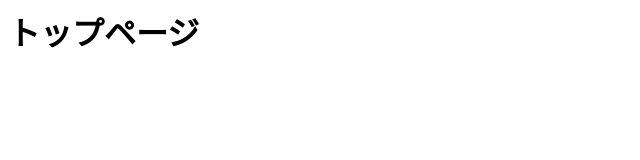
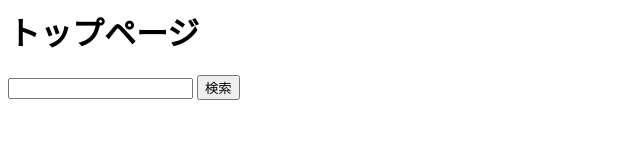
Before and after one commit to zdis56-zdrive/blog2, a plain HTML site: page index.html in a window 1280 px wide. Shown: the whole page, without its empty margins (0-640 px from the left). Drawn offline with Linux system fonts and the light colour scheme.

Commit message:
トップページに検索機能を追加

```diff
--- a/index.html
+++ b/index.html
@@ -1 +1,4 @@
 <h1>トップページ</h1>
+<input type="text">
+<input type="submit"
+       value="検索">
```
